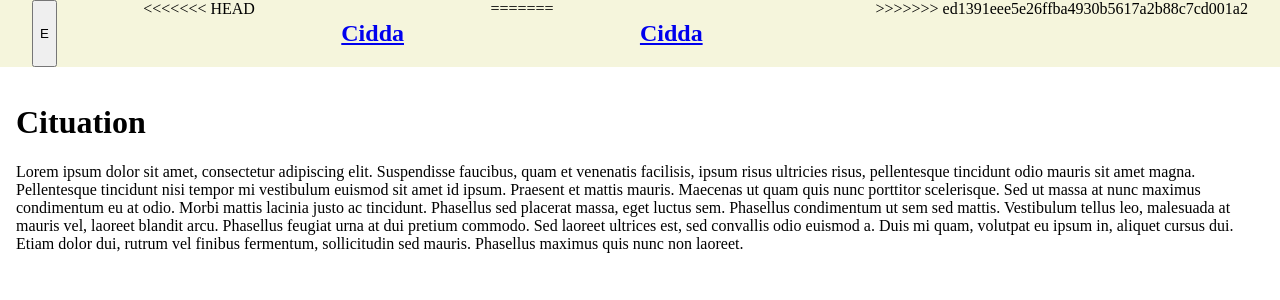
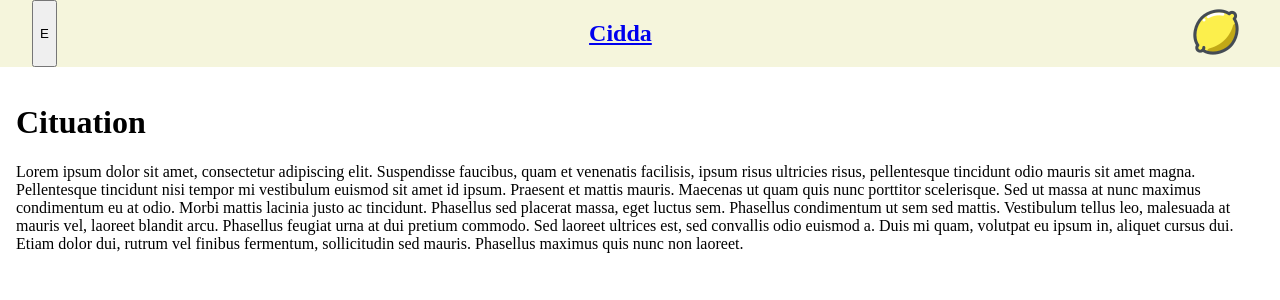
Before and after one commit to kaluminium/nuitDeLinfo, a PHP site: page /index.html in a window 1280 px wide. Shown: the top 300 px of the page. Run offline with PHP 8.4, Linux system fonts and the light colour scheme.

Commit message:
revenu en arriere

```diff
--- a/citron.js
+++ /dev/null
@@ -1,7 +0,0 @@
-var item = document.getElementsByClassName("citron");
-item.addEventListener("citron", func, false);
-
-function func()
-{
-   item.setAttribute("citron", "citronombragé");
-}
--- a/index.html
+++ b/index.html
@@ -4,19 +4,14 @@
     <meta charset="utf-8"/>
     <title>Contre le Sida</title>
     <link rel="stylesheet" href="style.css"></link>
-    <script src="citron.js"></script>
   </head>
 
   <body>
     <header>
         <nav>
             <button>E</button>
-<<<<<<< HEAD
-            <h1><a href="index.html">Cidda</a></h1>
-=======
             <h1><a href="index.html">Cidda</a></h1>
             <div id="citron"></div>
->>>>>>> ed1391eee5e26ffba4930b5617a2b88c7cd001a2
         </nav>
     </header>
     <main>
--- a/style.css
+++ b/style.css
@@ -22,9 +22,6 @@ main{
 }
 
 
-<<<<<<< HEAD
-
-=======
 #citron
 {
     background-image: url('citron.png');
@@ -37,4 +34,3 @@ main{
 {
     background-image: url('citron_ombragé.png');
 }
->>>>>>> ed1391eee5e26ffba4930b5617a2b88c7cd001a2
```
